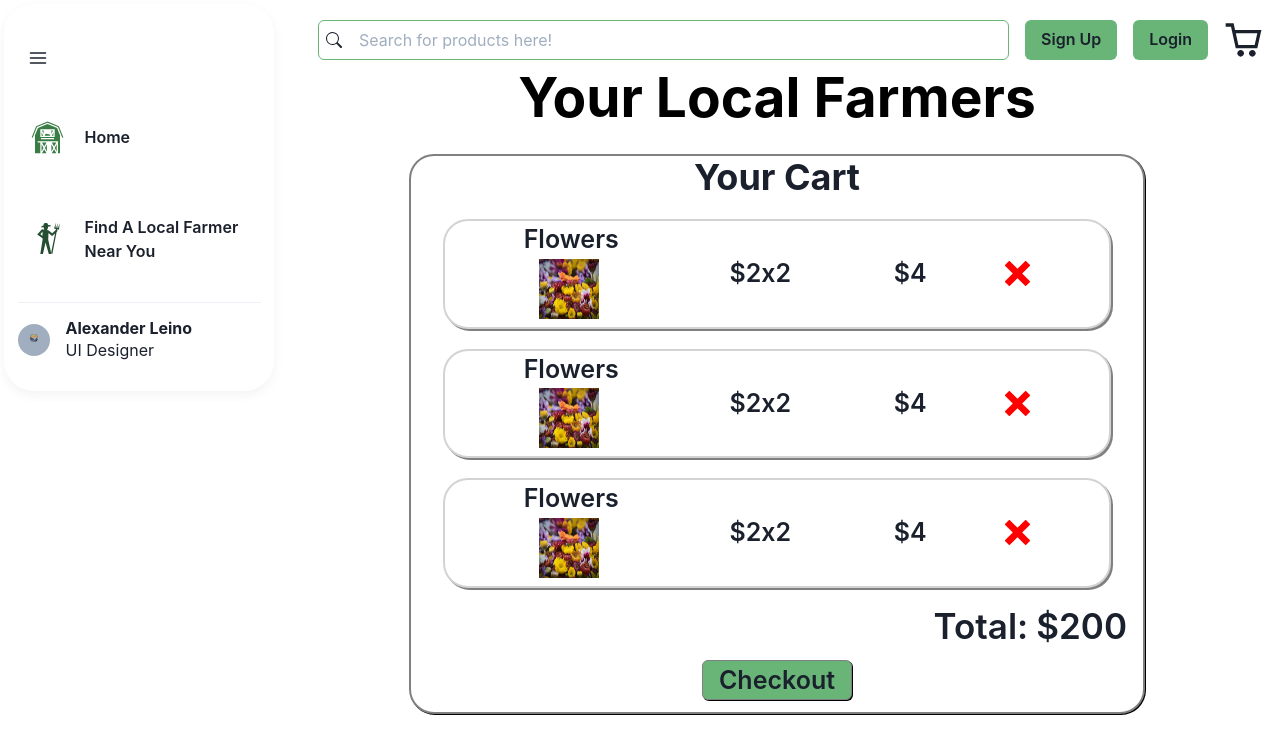
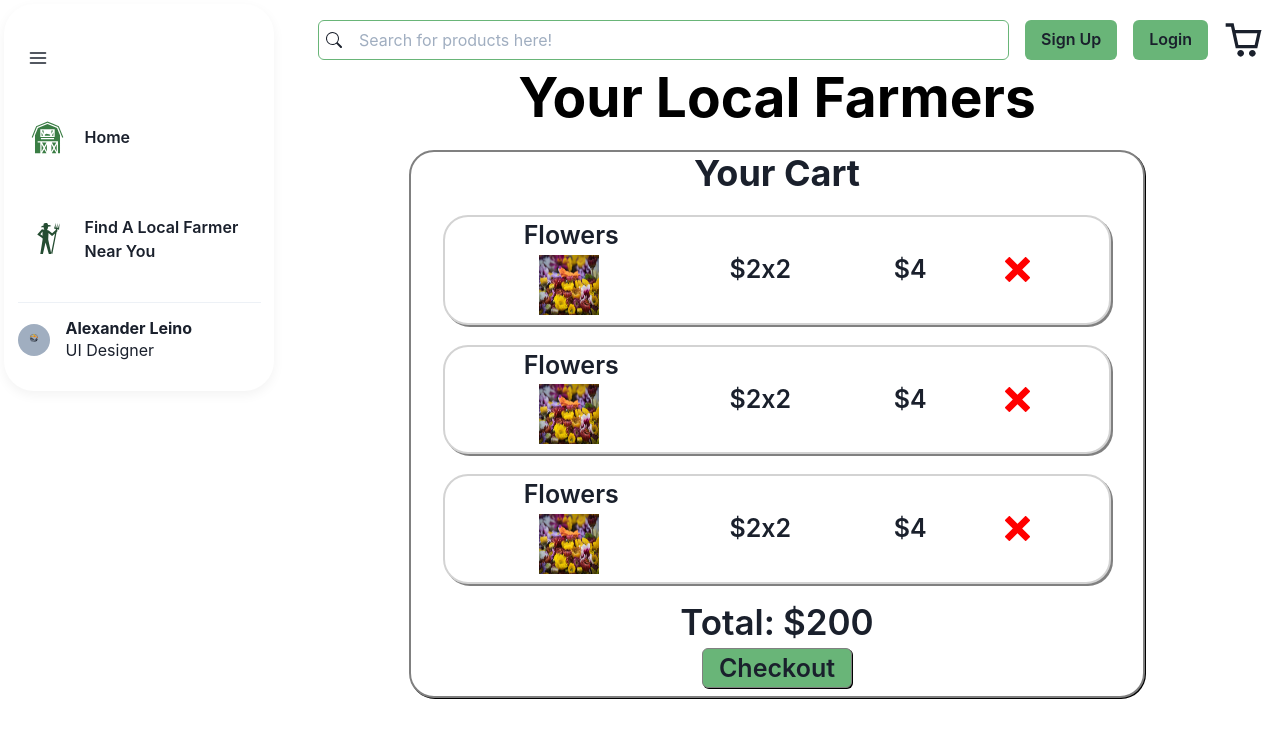
Before and after one commit to tevissaur/your-local-farmers, a React (Create React App) app in the folder client/: page /cart in a window 1280 px wide. Shown: the top 754 px of the page. Built offline with nearby package versions, Linux system fonts and the light colour scheme.

Commit message:
further polished cart

```diff
--- a/client/src/components/Cart.js
+++ b/client/src/components/Cart.js
@@ -15,7 +15,7 @@ function Cart({ }) {
             <Flex
                 justifyContent='center'
                 alignItems='center'
-                mt={6}
+                mt={5}
                 fontWeight='600'
                 backgroundColor='white'
                 flexDir='column'
@@ -30,20 +30,24 @@ function Cart({ }) {
             <ProductCardCart name='Flowers' quantity={2} price={2}  />
             <ProductCardCart name='Flowers' quantity={2} price={2}  />
             <ProductCardCart name='Flowers' quantity={2} price={2}  />
-        <Flex mt={3}  mb={2} justifyContent='flex-end' alignItems='center'>
-            <Text fontSize='35px'>Total:</Text>
-            <Text ms={2} fontSize='35px'>$200</Text>
-        </Flex>
-        <Center>
+
+        <Flex mt={3}  mb={2} justifyContent='center' alignItems='center' flexDir='column'>
+
+            <Flex>
+                <Text fontSize='35px'>Total:</Text>
+                <Text ms={2} fontSize='35px'>$200</Text>
+            </Flex>
             <Button
-                backgroundColor='primary.lightGreen'
-                mb={3}
                 fontSize='25px'
                 border='1px solid grey'
                 boxShadow='1px 1px black'
-            >
-                Checkout
+                backgroundColor='primary.lightGreen'
+
+                >
+                    Checkout
             </Button>
+        </Flex>
+        <Center>
 
         </Center>
 
```
